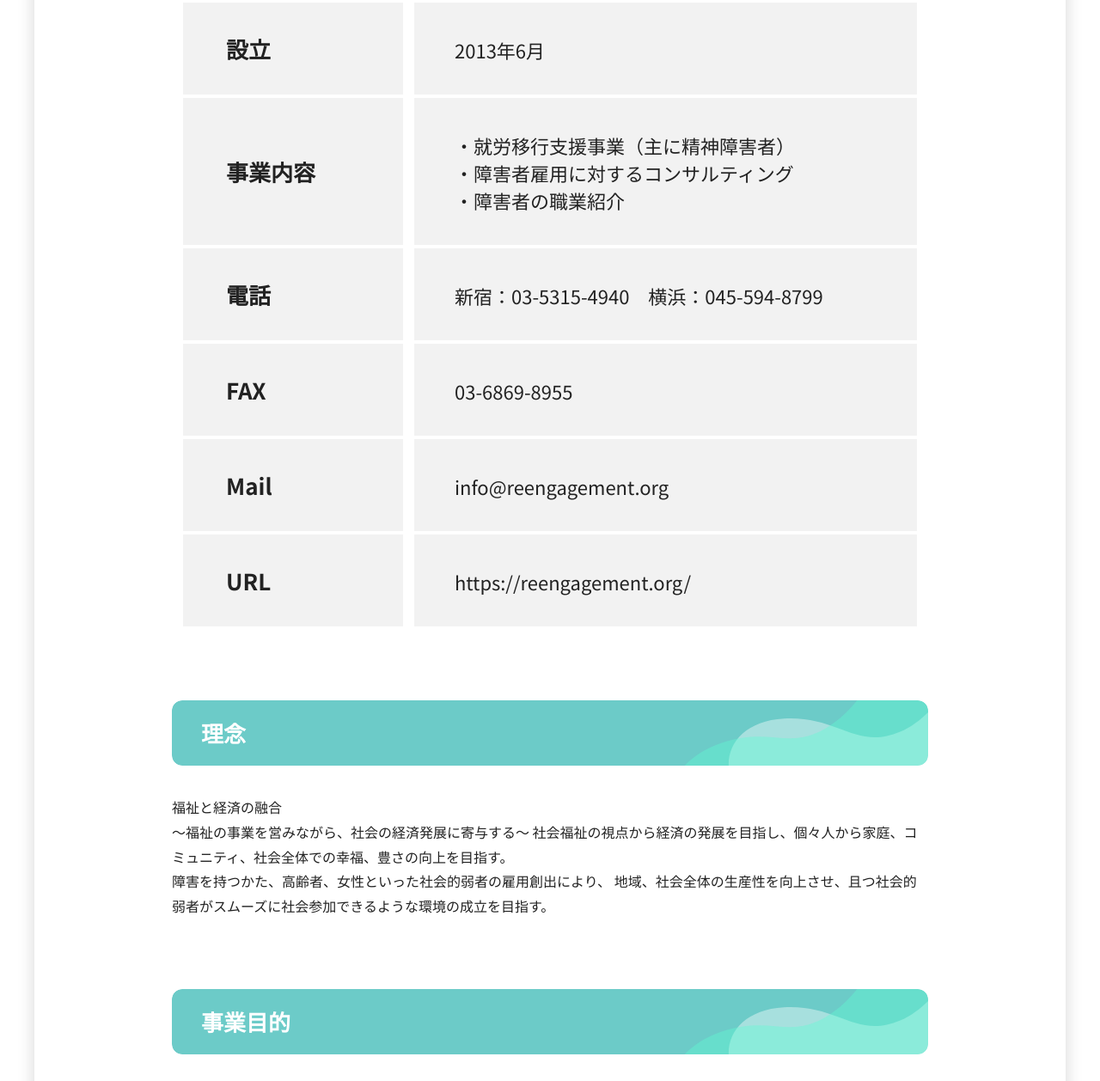
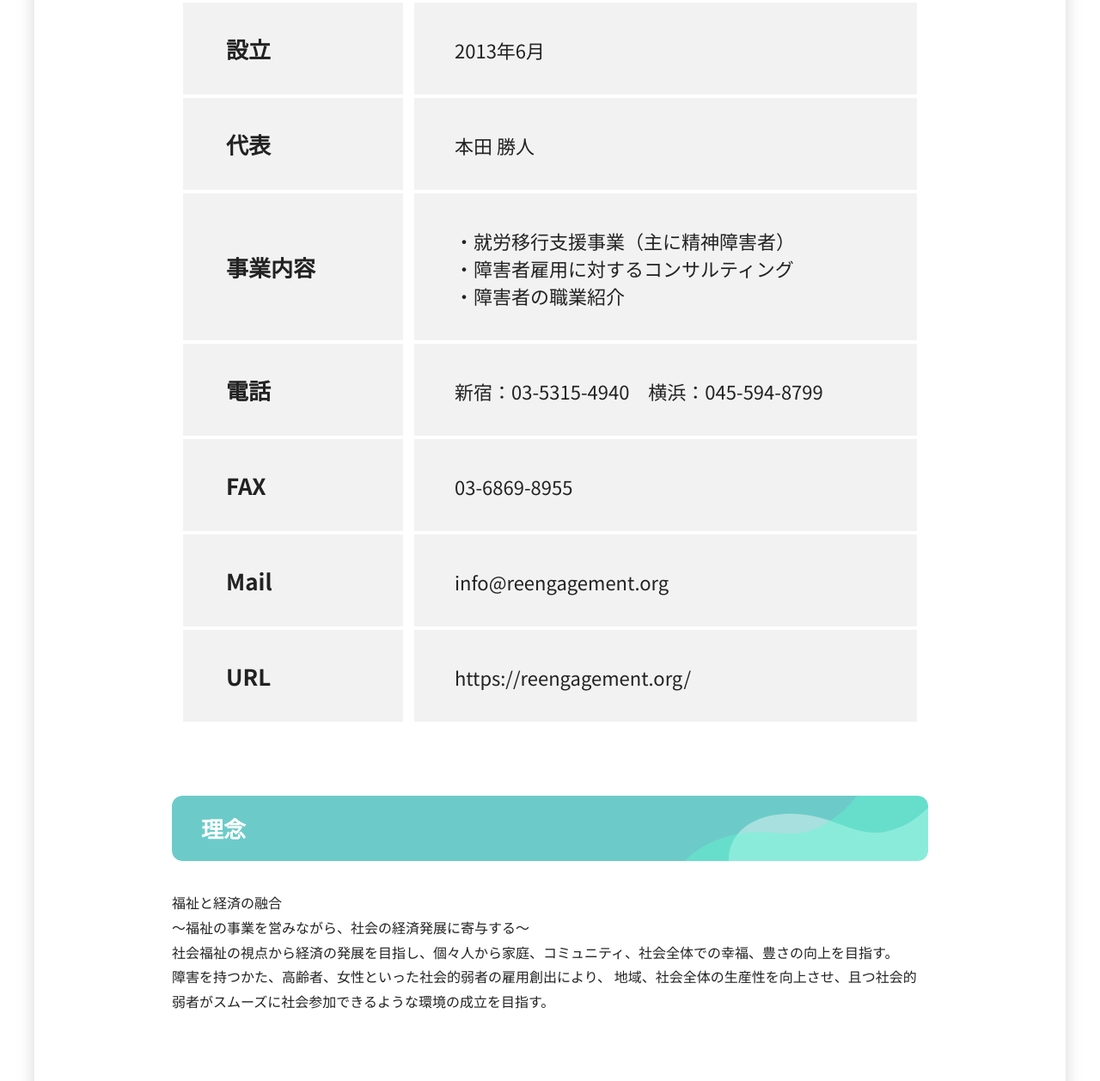
Before and after one commit to Htsubasa/reengagement_company, a plain HTML site: page index.html in a window 1280 px wide. Shown: the part 1368-2626 px from the top of the page at 86% size. Drawn offline with nearby package versions, Linux system fonts and the light colour scheme; a script that the page names is missing; files whose address does not match are found by name.

Commit message:
Update index.html

```diff
--- a/index.html
+++ b/index.html
@@ -20,8 +20,8 @@
 <div class="header_info">
     <p class="header_contact">見学相談の<br>ご予約・お問い合わせ</p>
     <div class="header_tel">
-        <p>新宿<span><img src="img/front/phone_logo.png">03-0000-0000</span></p>
-        <p>横浜<span><img src="img/front/phone_logo.png">03-0000-0000</span></p>
+        <p class="area">新宿<span><img src="img/front/phone_logo.png">03-0000-0000</span></p>
+        <p class="area">横浜<span><img src="img/front/phone_logo.png">03-0000-0000</span></p>
     </div><!--header_tel-->
 
     <div class="btn">
@@ -71,6 +71,10 @@
         <td>2013年6月</td>
         </tr>
         <tr>
+            <th>代表</th>
+            <td>本田 勝人</td>
+            </tr>
+        <tr>
         <th>事業内容</th>
         <td>・就労移行支援事業（主に精神障害者）<br>
             ・障害者雇用に対するコンサルティング<br>
@@ -96,11 +100,12 @@
         </table>
 
        <h2>理念</h2>
-       <p class="text">福祉と経済の融合<br>
-        ～福祉の事業を営みながら、社会の経済発展に寄与する～
-        社会福祉の視点から経済の発展を目指し、個々人から家庭、コミュニティ、社会全体での幸福、豊さの向上を目指す。<br>
+       <p class="text">福祉と経済の融合</p>
+       <p class="text">～福祉の事業を営みながら、社会の経済発展に寄与する～</p>
+       <p class="text">社会福祉の視点から経済の発展を目指し、個々人から家庭、コミュニティ、社会全体での幸福、豊さの向上を目指す。<br>
         障害を持つかた、高齢者、女性といった社会的弱者の雇用創出により、
         地域、社会全体の生産性を向上させ、且つ社会的弱者がスムーズに社会参加できるような環境の成立を目指す。</p>
+
 
 
        <h2>事業目的</h2>
@@ -210,7 +215,6 @@
             <li class="nav_list"><a href="">・他社との違い</a></li>
             <li class="nav_list"><a href="">・このようなことでお困りの方</a></li>
             <li class="nav_list"><a href="">・行政手続き(受給者証 申請)</a></li>
-            <li class="nav_list"><a href="">・精神障害＋発達障害の方に特化したカリキュラム</a></li>
             <li class="nav_list"><a href="">・料金</a> </li>
             <li class="nav_list"><a href="">・Q&A</a></li>
             <li class="nav_title"><a href="">事務所のご案内</a></li>
```
